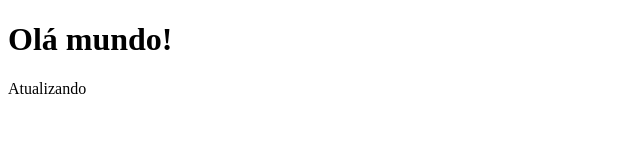
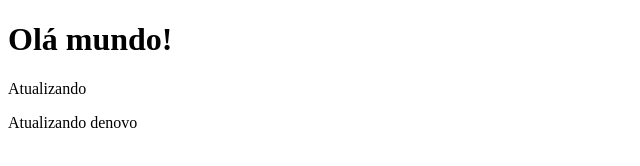
Before and after one commit to engjoaopedrocunha/teste_aula, a plain HTML site: page index.html in a window 1280 px wide. Shown: the whole page, without its empty margins (0-640 px from the left). Drawn offline with Linux system fonts and the light colour scheme.

Commit message:
Nova att

```diff
--- a/index.html
+++ b/index.html
@@ -8,5 +8,6 @@
 <body>
     <h1>Olá mundo!</h1>
     <p>Atualizando</p>
+    <p>Atualizando denovo</p>
 </body>
 </html>
```
